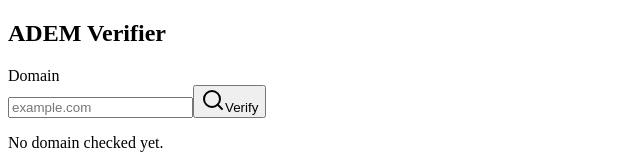
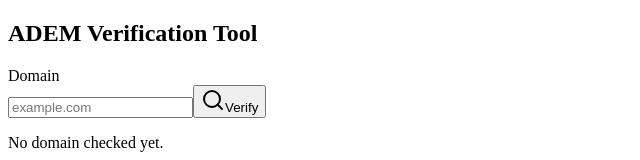
Before and after one commit to adem-wg/adem-web, a React (Vite) app: page / in a window 1280 px wide. Shown: the top 160 px of the page, without its empty margins (0-640 px from the left). Built offline with nearby package versions, Linux system fonts and the light colour scheme; the HTML template or start-up script is replaced by a standard one.

Commit message:
Rename tool

```diff
--- a/index.html
+++ b/index.html
@@ -3,7 +3,7 @@
   <head>
     <meta charset="UTF-8" />
     <meta name="viewport" content="width=device-width, initial-scale=1.0" />
-    <title>ADEM Verifier</title>
+    <title>ADEM Verification Tool</title>
   </head>
   <body>
     <div id="root"></div>
--- a/src/App.tsx
+++ b/src/App.tsx
@@ -162,7 +162,7 @@ function App() {
     <main className="app-shell">
       <section className="verifier-panel" aria-labelledby="page-title">
         <div className="brand-row">
-          <h1 id="page-title">ADEM Verifier</h1>
+          <h1 id="page-title">ADEM Verification Tool</h1>
         </div>
 
         <form className="search-form" onSubmit={onSubmit}>
```
